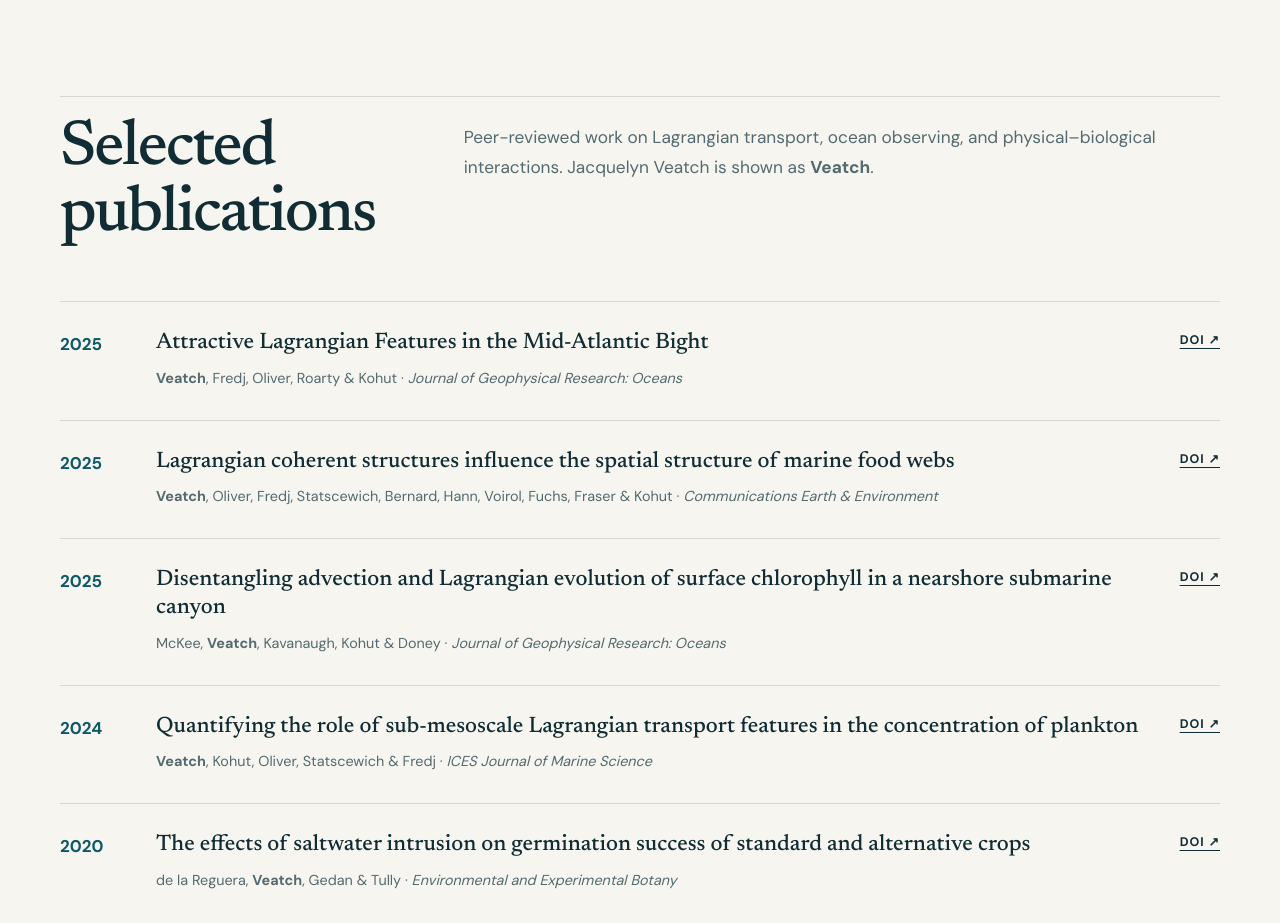
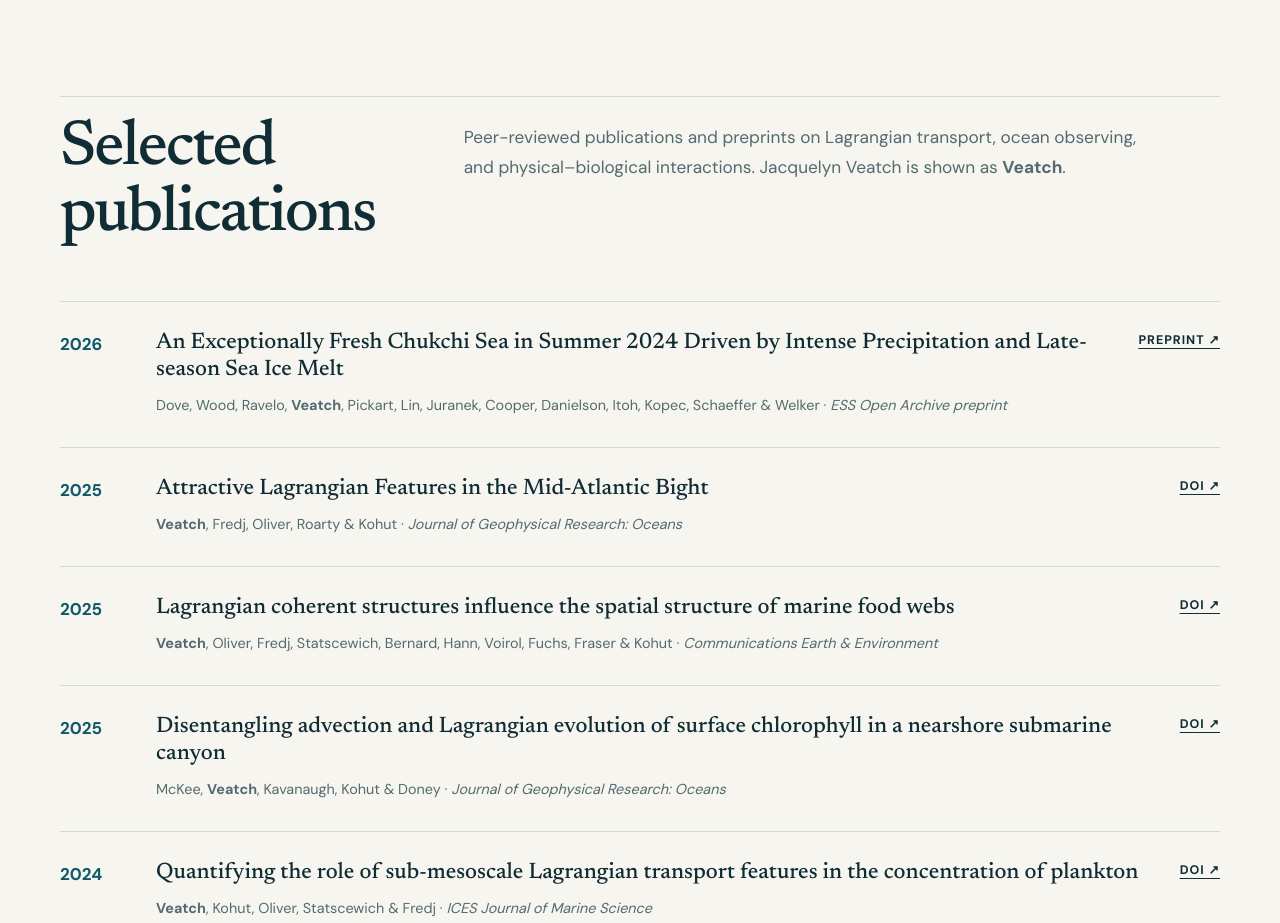
Before and after one commit to JackieVeatch/professional_site, a plain HTML site: page index.html in a window 1280 px wide. Shown: the part 3180-4103 px from the top of the page. Drawn offline with Linux system fonts and the light colour scheme.

Commit message:
Add Chukchi Sea preprint to publications

```diff
--- a/index.html
+++ b/index.html
@@ -485,9 +485,14 @@
     <section class="section" id="publications">
       <div class="section-heading">
         <h2>Selected publications</h2>
-        <p>Peer-reviewed work on Lagrangian transport, ocean observing, and physical–biological interactions. Jacquelyn Veatch is shown as <strong>Veatch</strong>.</p>
+        <p>Peer-reviewed publications and preprints on Lagrangian transport, ocean observing, and physical–biological interactions. Jacquelyn Veatch is shown as <strong>Veatch</strong>.</p>
       </div>
       <ol class="publication-list">
+        <li>
+          <span class="pub-year">2026</span>
+          <div><span class="pub-title">An Exceptionally Fresh Chukchi Sea in Summer 2024 Driven by Intense Precipitation and Late-season Sea Ice Melt</span><span class="pub-authors">Dove, Wood, Ravelo, <strong>Veatch</strong>, Pickart, Lin, Juranek, Cooper, Danielson, Itoh, Kopec, Schaeffer &amp; Welker · <em>ESS Open Archive preprint</em></span></div>
+          <a class="pub-link" href="https://doi.org/10.22541/essoar.15011145/v1" target="_blank" rel="noreferrer">Preprint ↗</a>
+        </li>
         <li>
           <span class="pub-year">2025</span>
           <div><span class="pub-title">Attractive Lagrangian Features in the Mid-Atlantic Bight</span><span class="pub-authors"><strong>Veatch</strong>, Fredj, Oliver, Roarty &amp; Kohut · <em>Journal of Geophysical Research: Oceans</em></span></div>
```
